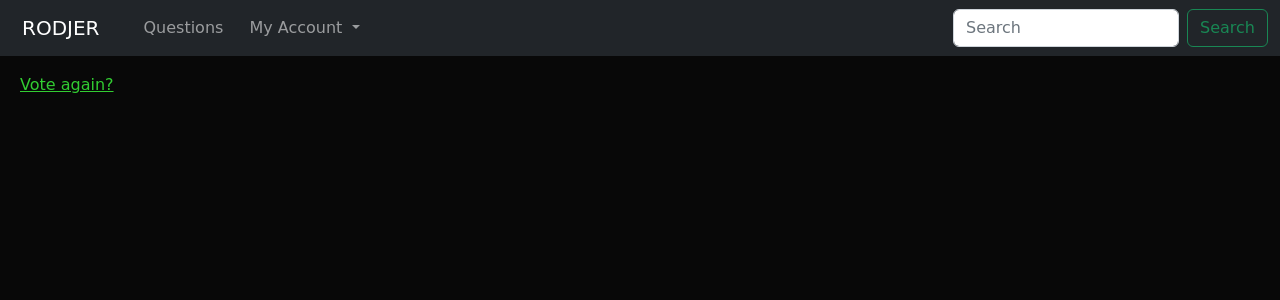
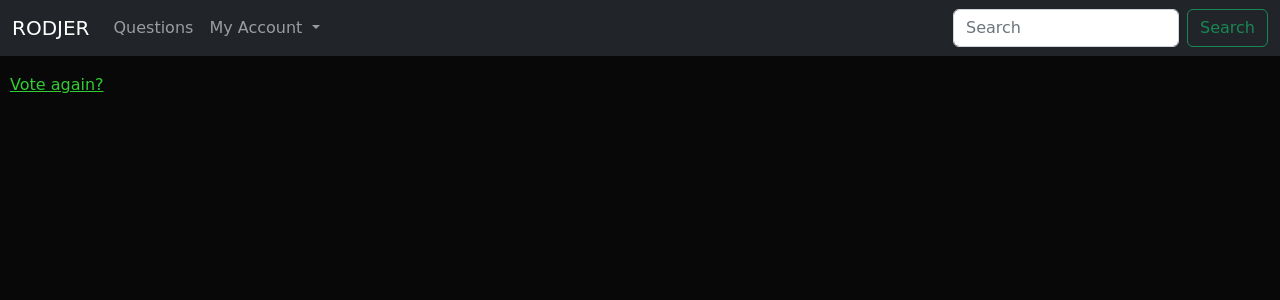
Before and after one commit to sh0TGuN500/Rodger, a Django app: template djbook_test/templates/polls/votes_results.html in a window 1280 px wide. Shown: the top 300 px of the page. Run offline with Django 3.2, Linux system fonts and the light colour scheme; the template is opened without the code that fills it, so the values that code supplies are empty.

Commit message:
pre release

```diff
--- a/djbook_test/apps/polls/static/polls/css/votes_results.css
+++ b/djbook_test/apps/polls/static/polls/css/votes_results.css
@@ -1,4 +1,4 @@
-div {
+div.content {
     margin-left: 10px
 }
 
@@ -17,10 +17,9 @@
     background-size: auto;
 }
 
-a {
+a.again {
     font-family: "Comic Sans", "Comic Sans MS", "Chalkboard", "ChalkboardSE-Regular", sans-serif;
 	color: LimeGreen;
-	margin-left: 10px;
 }
 
 nav  {
--- a/djbook_test/templates/polls/votes_results.html
+++ b/djbook_test/templates/polls/votes_results.html
@@ -5,7 +5,7 @@
 {% endblock %}
 
 {% block content %}
-<div>
+<div class="content">
 	{% load static %}
 
 	<link rel="stylesheet" type="text/css" href="{% static 'polls/css/votes_results.css' %}">
@@ -17,6 +17,6 @@
 			<li>{{ choice.choice_text }} have {{ choice.votes }} vote{{ choice.votes|pluralize }}</li>
 		{% endfor %}
 	</ul>
-	{% block nav-results %}<a href="{% url 'polls:detail' question.id %}">Vote again?</a>{% endblock %}
+	{% block nav-results %}<a href="{% url 'polls:detail' question.id %}" class="again">Vote again?</a>{% endblock %}
 </div>
 {% endblock %}
```
